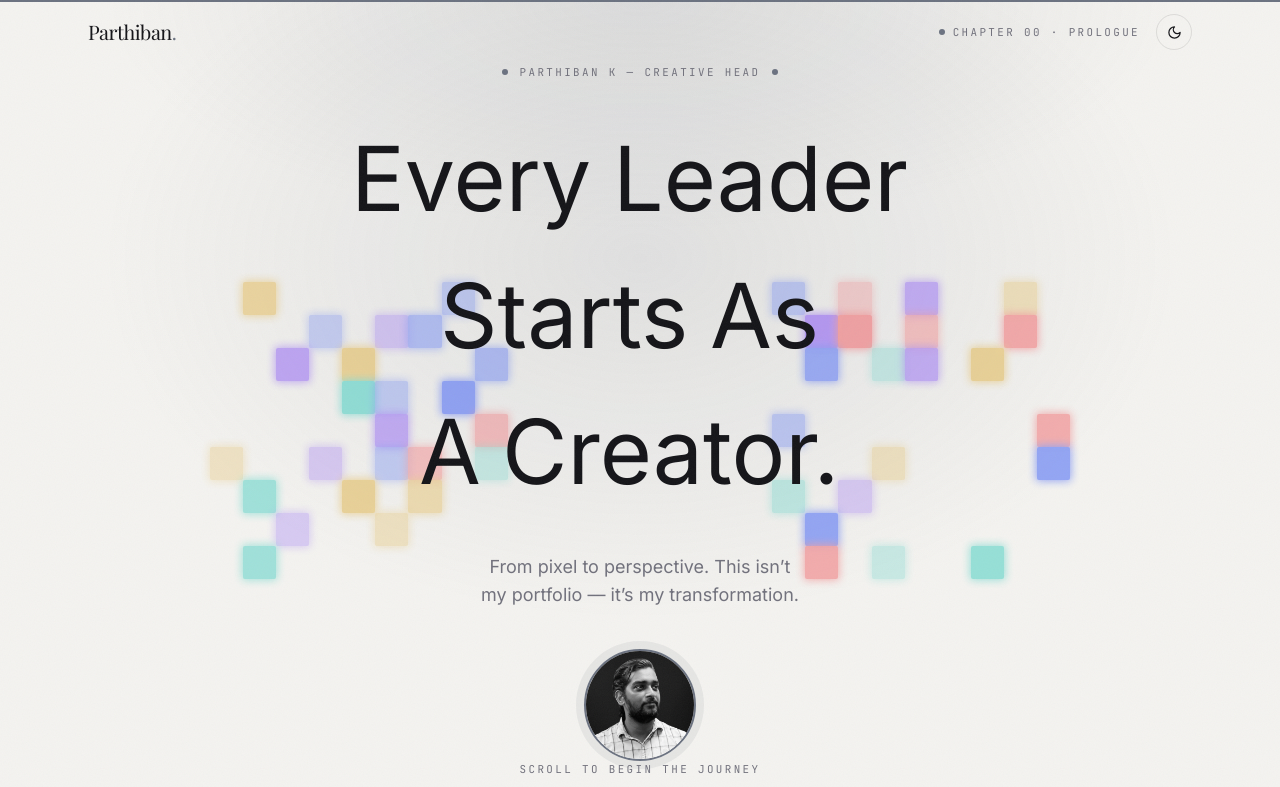
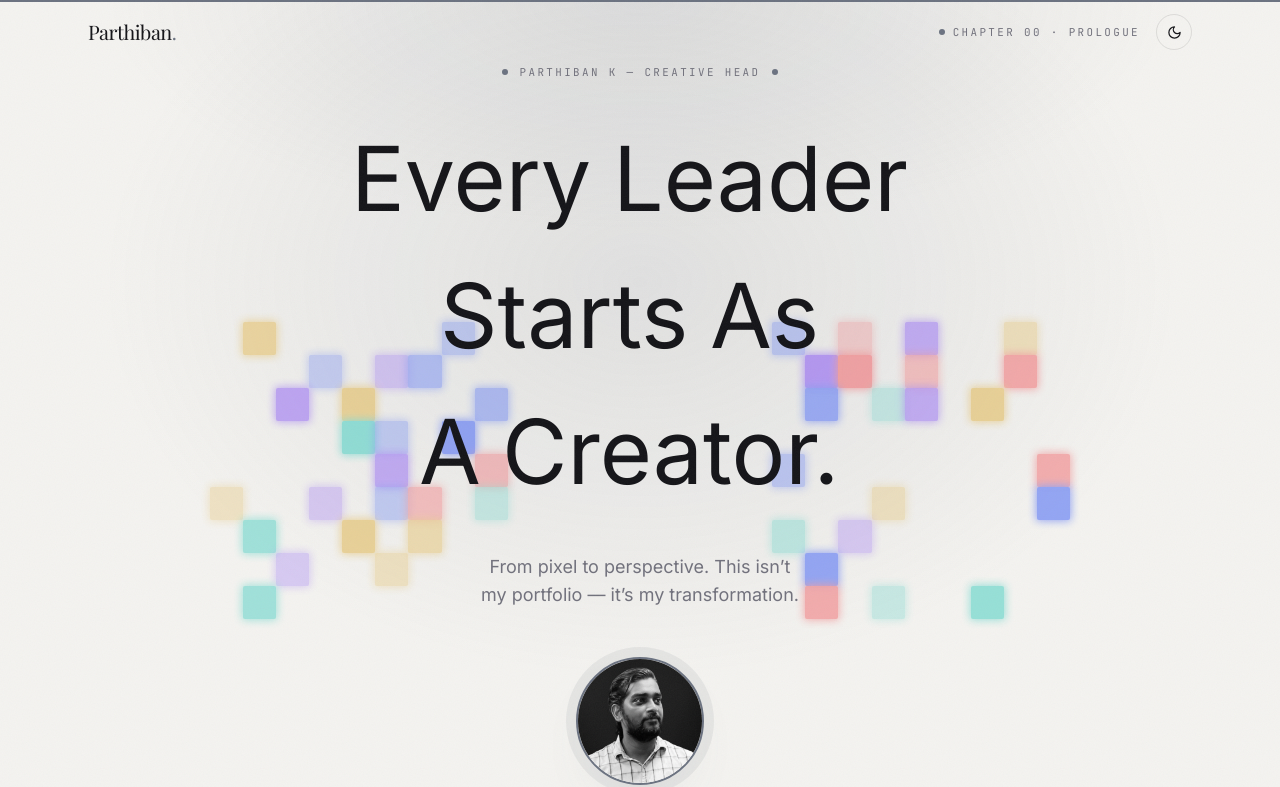
Before and after one commit to parthyk/parthiban-portfolio, a Next.js app: page / in a window 1280 px wide. Shown: the top 787 px of the page. Built offline with nearby package versions, Linux system fonts and the light colour scheme; a web font is replaced by a local one.

Commit message:
Improve hero portrait spacing and sizing

```diff
--- a/components/Hero.tsx
+++ b/components/Hero.tsx
@@ -38,7 +38,7 @@ export default function Hero() {
       data-chapter="00"
       data-accent="stone"
       onMouseMove={onMouseMove}
-      className="relative flex min-h-screen flex-col overflow-hidden"
+      className="relative flex min-h-screen flex-col gap-8 overflow-hidden"
     >
       <motion.div
         className="pointer-events-none absolute inset-0"
@@ -101,17 +101,18 @@ export default function Hero() {
           initial={{ opacity: 0, scale: 0.92 }}
           animate={{ opacity: 1, scale: 1 }}
           transition={{ duration: 0.7, delay: 1.3, ease: EASE }}
-          className="mt-10"
+          className="mt-12 mb-6"
         >
           <Image
             src="/images/parthiban.jpg"
             alt={`Portrait of ${profile.name}`}
-            width={112}
-            height={112}
-            className="h-28 w-28 rounded-full object-cover"
+            width={128}
+            height={128}
+            className="h-32 w-32 rounded-full object-cover"
             style={{
               border: "2px solid var(--accent)",
-              boxShadow: "0 0 0 8px var(--accent-soft)",
+              boxShadow:
+                "0 0 0 10px var(--accent-soft), 0 24px 60px -24px var(--glow)",
             }}
           />
         </motion.div>
```
